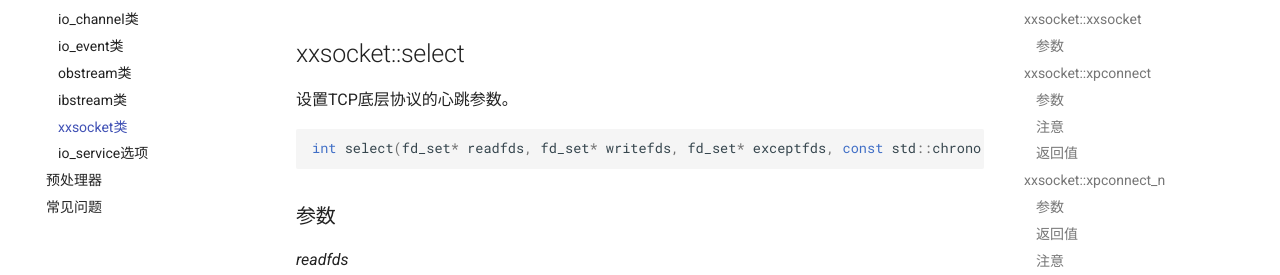
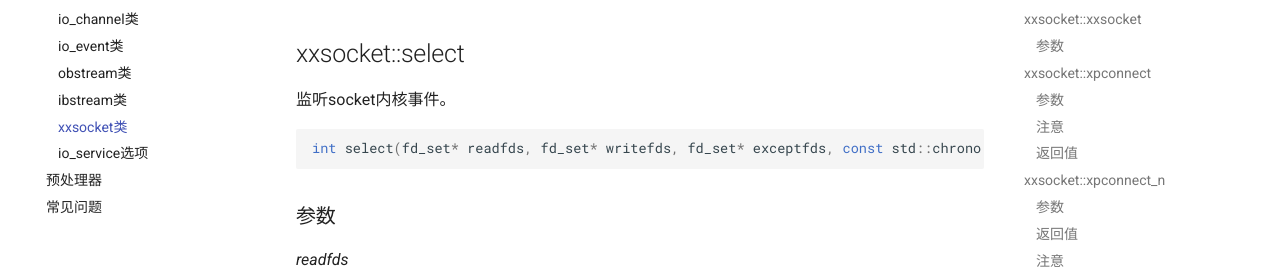
Before and after one commit to yasio/docs-936, an MkDocs documentation site: the page built from docs/api/reference/xxsocket-class.md, in a window 1280 px wide and 900 px high, scrolled down 22339 px. Shown: the part 170-445 px from the top of the window. Built offline with MkDocs 1.6.1 and Material for MkDocs 9.7.7, drawn with Linux system fonts in a browser that asks for light colours; comment, search, counter and statistics services are not loaded.

Commit message:
Update xxsocket-class.md

````diff
--- a/docs/api/reference/xxsocket-class.md
+++ b/docs/api/reference/xxsocket-class.md
@@ -936,7 +936,7 @@ socket选项级别。
 
 ## <a name="select"></a> xxsocket::select
 
-设置TCP底层协议的心跳参数。
+监听socket内核事件。
 
 ```cpp
 int select(fd_set* readfds, fd_set* writefds, fd_set* exceptfds, const std::chrono::microseconds& wtimeout)
````
